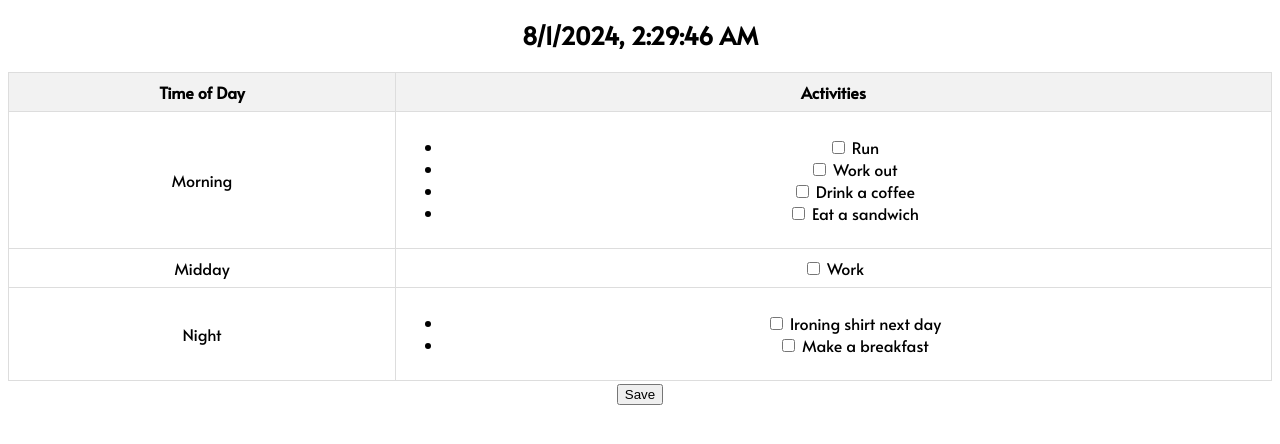
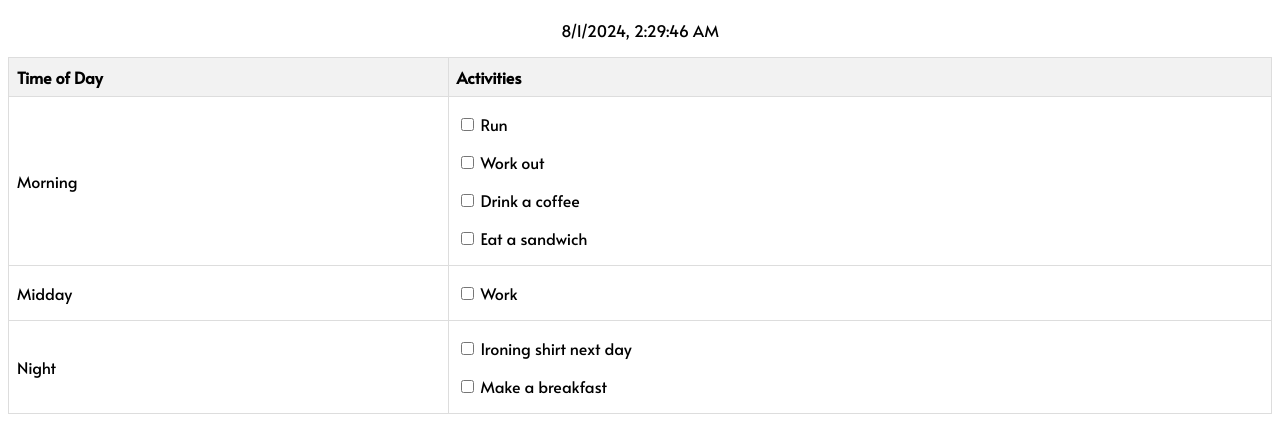
Before and after one commit to reatured/Daily-Schedule-Checker, a plain HTML site: page index.html in a window 1280 px wide. Shown: the part 68-512 px from the top of the page. Drawn offline with Linux system fonts and the light colour scheme; no server answers.

Commit message:
Adding dates

```diff
--- a/index.html
+++ b/index.html
@@ -1,6 +1,5 @@
 <!DOCTYPE html>
 <html lang="en">
-
 <head>
     <meta charset="UTF-8">
     <meta name="viewport" content="width=device-width, initial-scale=1.0">
@@ -8,10 +7,10 @@
     <link href="https://fonts.googleapis.com/css2?family=Alata&display=swap" rel="stylesheet">
     <link rel="stylesheet" href="style.css">
 </head>
-
 <body>
     <h1>Daily Schedule Checker</h1>
-    <h2 id="subtitle"><span id="date"></span></h2>
+    <p id="date"></p>
+
     <table>
         <tr>
             <th>Time of Day</th>
@@ -20,31 +19,25 @@
         <tr>
             <td>Morning</td>
             <td>
-                <ul>
-                    <li><input type="checkbox" id="morning1"> Run</li>
-                    <li><input type="checkbox" id="morning2"> Work out</li>
-                    <li><input type="checkbox" id="morning3"> Drink a coffee</li>
-                    <li><input type="checkbox" id="morning4"> Eat a sandwich</li>
-                </ul>
+                <div class="task"><input type="checkbox" id="morning1"> Run</div>
+                <div class="task"><input type="checkbox" id="morning2"> Work out</div>
+                <div class="task"><input type="checkbox" id="morning3"> Drink a coffee</div>
+                <div class="task"><input type="checkbox" id="morning4"> Eat a sandwich</div>
             </td>
         </tr>
         <tr>
             <td>Midday</td>
-            <td><input type="checkbox" id="midday1"> Work</td>
+            <td><div class="task"><input type="checkbox" id="midday1"> Work</div></td>
         </tr>
         <tr>
             <td>Night</td>
             <td>
-                <ul>
-                    <li><input type="checkbox" id="night1"> Ironing shirt next day</li>
-                    <li><input type="checkbox" id="night2"> Make a breakfast</li>
-                </ul>
+                <div class="task"><input type="checkbox" id="night1"> Ironing shirt next day</div>
+                <div class="task"><input type="checkbox" id="night2"> Make a breakfast</div>
             </td>
         </tr>
     </table>
-    <button onclick="saveData()">Save</button>
 
     <script src="script.js" type="module"></script>
 </body>
-
 </html>
--- a/style.css
+++ b/style.css
@@ -11,15 +11,31 @@ table {
     width: 100%;
     border-collapse: collapse;
     margin: 0 auto; /* Center-align the table */
+    border: 1px solid #ddd; /* Add border to the table */
 }
 
 th,
 td {
-    border: 1px solid #ddd;
+    border: 1px solid #ddd; /* Add border to table cells */
     padding: 8px;
-    text-align: center; /* Center-align table content */
+    text-align: left; /* Left-align table content */
 }
 
 th {
     background-color: #f2f2f2;
 }
+
+.task {
+    text-align: left; /* Left-align tasks */
+    padding: 8px 0;
+}
+
+ul {
+    list-style-type: none;
+    padding: 0;
+}
+
+li {
+    text-align: left;
+    padding: 8px 0;
+}
```
